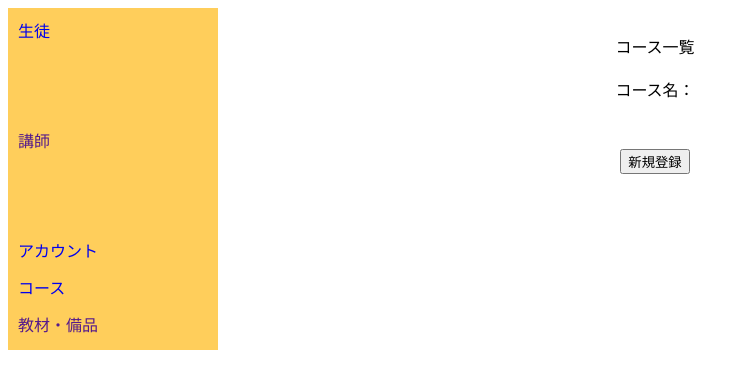
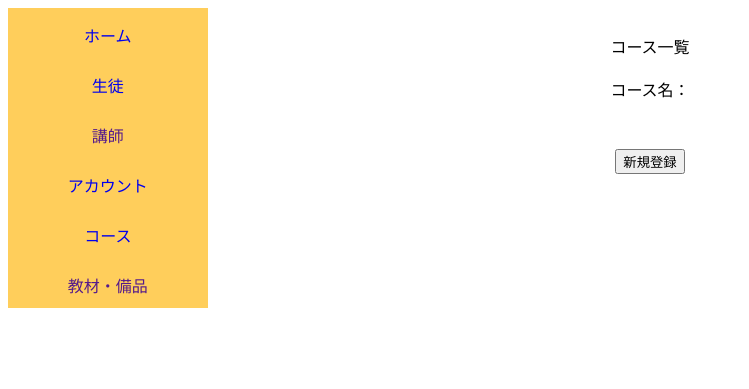
Before and after one commit to kataoka232/htdocs, a PHP site: page /php/course/course_list.php in a window 1280 px wide. Shown: the top 389 px of the page, without its empty margins (0-749 px from the left). Run offline with PHP 8.4, Linux system fonts and the light colour scheme; data that the repository does not hold is empty.

Commit message:
メニューの作成

```diff
--- a/php/course/course_list.php
+++ b/php/course/course_list.php
@@ -1,9 +1,11 @@
+<?php session_start();?>
 <?php require '../menu.php'; ?>
 <p>コース一覧</p>
 <p>コース名：</p>
 <?php
 $pdo=new PDO('mysql:host=localhost;dbname=juku;charset=utf8','root');
 foreach($pdo->query('select * from courseid where delete_flg is null') as $course) {
+	echo '<nobr>';
 	echo '<tr>';
 	echo '<td>',$course['name'],'</td>';
 	echo "\t";
@@ -11,7 +13,7 @@ foreach($pdo->query('select * from courseid where delete_flg is null') as $cours
 	echo '<a href="course_edit.php?id=',$course['id'],'">編集</a>';
 	echo '</td>';
 	echo '</tr>';
-	echo '<br>';
+	echo '</nobr>';
 }
 ?><br>
 <input type="button" onclick="location.href='./course_signup.php'" value="新規登録">
--- a/php/login/home.php
+++ b/php/login/home.php
@@ -1,4 +1,5 @@
-<?php require 'menu.php'; ?>
+<?php session_start();?>
+<?php require '../menu.php'; ?>
 <?php
 unset($_SESSION['user']);
 $pdo=new PDO('mysql:host=localhost;dbname=juku;charset=utf8','root');
@@ -15,4 +16,4 @@ if (isset($_SESSION['user'])){
 	echo 'パスワードが違うかユーザー登録されていません。';
 }
 ?>
-<?php require 'footer.php'; ?>
+<?php require '../footer.php'; ?>
--- a/php/menu.php
+++ b/php/menu.php
@@ -3,24 +3,18 @@
 <head>
 <meta charset="UTF-8">
 <title>Juku system</title>
-<style>
-.main {
-border: 1px solid #aaaaaaa;
-text-align: center;
-}
-</style>
 <link rel="stylesheet" href="../style2.css">
-<link rel="stylesheet" href="style2.css">
 </head>
 
 <bady>
 <nav>
 	<ul class="menu">
 	<?php
+	echo'<li><a href="../login/home.php">ホーム</a></li>';
 	echo '<li><a href="kensaku.php">生徒</a></li>';
 	echo '<li><a href="">講師</a></li>';
-	echo '<li><a href="itiran_kensaku2.php">アカウント</a></li>';
-	echo '<li><a href="course_list.php">コース</a></li>';
+	echo '<li><a href="../account/itiran&kensaku2.php">アカウント</a></li>';
+	echo '<li><a href="../course/course_list.php">コース</a></li>';
 	echo '<li><a href="">教材・備品</a></li>';
 	?>
 	</ul>
--- a/php/style2.css
+++ b/php/style2.css
@@ -2,29 +2,36 @@
 body {
 	font-family: sans-serif;
 	line-height: 1.7;
+	text-align: center;
 }
 .menu {
 	float: left;
-	padding: 10px;
 	width: 15%;
+	height: 100%;
 	margin: 0 auto;
 	background-color: #ffce5b;
 	list-style: none;
 	display: grid;
-	grid-template-colums: lfr lfr lfr;
-	grid-template-rows: 100px 100px;
+	/*grid-template-rows: 100px 100px;*/
 	grid-gap: 10px;
+	padding: 5px 5px;
+}
+ul {
+	height: 200pxs;
 }
 li {
-	text-again: center;
-	list-style-position: inside;
+	padding: 10px 0;
+	height: 20px;
+	text-align: center;
 }
 a {
-	dispray: block;
+	display: block;
 	text-decoration: none;
 	color: brack;
 }
 .main {
 	width: 85%;
 	padding: 10px;
+	border: 1px none #aaaaaa;
+	text-align: center;
 }
```
